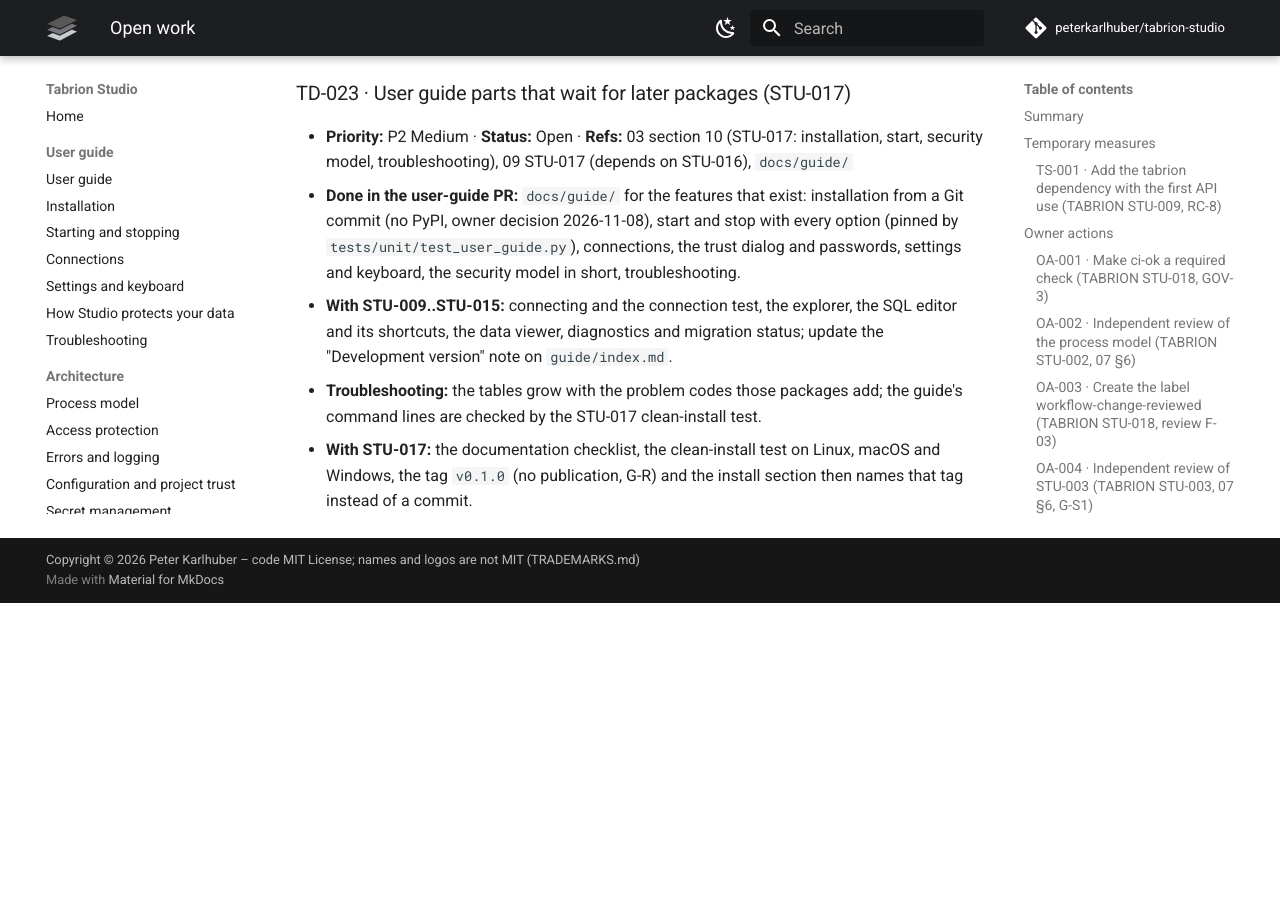
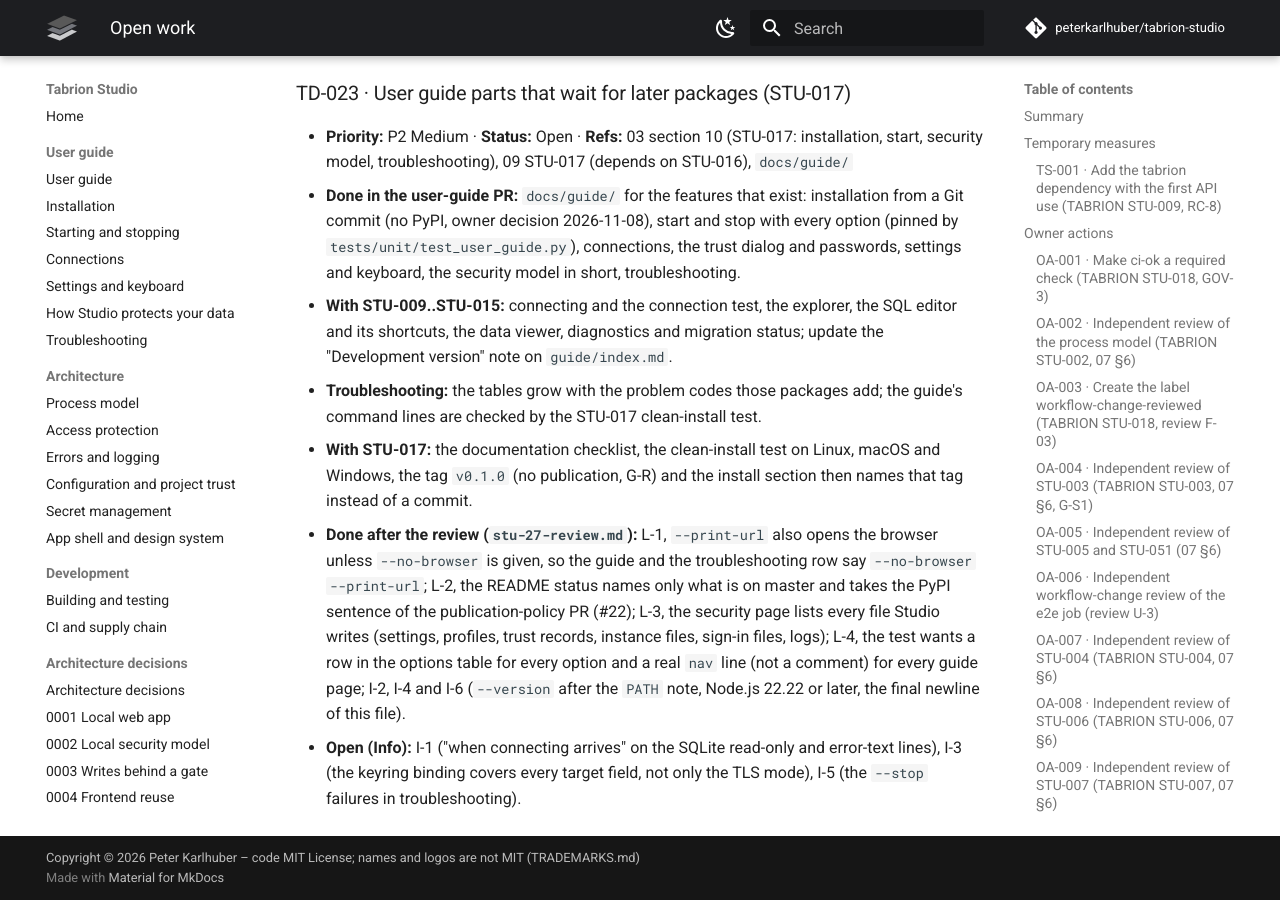
Before and after one commit to peterkarlhuber/tabrion-studio, an MkDocs documentation site: the page built from docs/TODO.md, in a window 1280 px wide and 900 px high, scrolled down 22264 px. Built offline with MkDocs 1.6.1 and Material for MkDocs 9.7.7, drawn with Linux system fonts in a browser that asks for light colours; comment, search, counter and statistics services are not loaded; before the commit the page ends 22867 px from its top, so only the background shows below that; some of the changed text lies outside the part shown.

Commit message:
Fix the #27 review findings in the user guide (L-1..L-4, I-2, I-4, I-6)
- L-1: --print-url prints the sign-in link and still opens the browser
  unless --no-browser is given; the options table and the sandboxed-browser
  row in troubleshooting now say --no-browser --print-url.
- L-2: the README status names only what is on master (no STU-053 yet) and
  takes #22's sentence: no PyPI release is needed for now, a later
  publication needs a new decision and G-R.
- L-3: the security page lists every file Studio writes in its private
  folders, including the instance files, the sign-in files and the logs.
- L-4: test_user_guide.py wants a row in the options table for every
  option and a real nav line (not a comment) for every guide page.
- I-2, I-4, I-6: --version after the PATH note, Node.js 22.22 or later,
  the final newline of docs/TODO.md.

TD-023 and the CHANGELOG line follow.

Co-Authored-By: Claude Opus 5.5 <noreply@anthropic.com>
Claude-Session: https://claude.ai/code/session_011tY7TC7Nu5VGro3DJGJcv8

```diff
--- a/docs/TODO.md
+++ b/docs/TODO.md
@@ -43,7 +43,7 @@
 | TD-011 STU-008 parts that wait for STU-009 or a later package (connection test, Connect, URL paste, file dialog, `openapi in sync` job) | P1 | Open |
 | TD-020 STU-052 parts that wait for the SQL editor and the explorer (editor shortcuts, keyboard-only E2E of every main flow, `keyboard.spec.ts` as a required e2e suite) | P2 | Open |
 | TD-021 language, theme and density were lost at every start (browser storage per port); now saved in `settings.toml` | P2 | In progress (appearance PR, #17; review conditions done) |
-| TD-023 user guide parts that wait for later packages (connecting, explorer, editor, data viewer, diagnostics, migrations; the clean-install test and the tag of STU-017) | P2 | Open |
+| TD-023 user guide parts that wait for later packages (connecting, explorer, editor, data viewer, diagnostics, migrations; the clean-install test and the tag of STU-017) | P2 | Open (user-guide PR #27; review findings done) |
 
 Plus the open Studio work packages of M6 and the cross-repository checks in the tables below.
 
@@ -597,3 +597,11 @@ and the server-side write flag (STU-ADR-0003) leave room for it.
   checked by the STU-017 clean-install test.
 - **With STU-017:** the documentation checklist, the clean-install test on Linux, macOS and Windows, the tag `v0.1.0`
   (no publication, G-R) and the install section then names that tag instead of a commit.
+- **Done after the review (`stu-27-review.md`):** L-1, `--print-url` also opens the browser unless `--no-browser` is
+  given, so the guide and the troubleshooting row say `--no-browser --print-url`; L-2, the README status names only
+  what is on master and takes the PyPI sentence of the publication-policy PR (#22); L-3, the security page lists every
+  file Studio writes (settings, profiles, trust records, instance files, sign-in files, logs); L-4, the test wants a
+  row in the options table for every option and a real `nav` line (not a comment) for every guide page; I-2, I-4 and
+  I-6 (`--version` after the `PATH` note, Node.js 22.22 or later, the final newline of this file).
+- **Open (Info):** I-1 ("when connecting arrives" on the SQLite read-only and error-text lines), I-3 (the keyring
+  binding covers every target field, not only the TLS mode), I-5 (the `--stop` failures in troubleshooting).
```
Also changed, not shown: CHANGELOG.md (+2 -2 lines), README.md (+5 -4 lines), docs/guide/installation.md (+4 -6 lines), docs/guide/security.md (+2 -2 lines), docs/guide/starting.md (+1 -1 lines), docs/guide/troubleshooting.md (+1 -1 lines), 1 other file.
